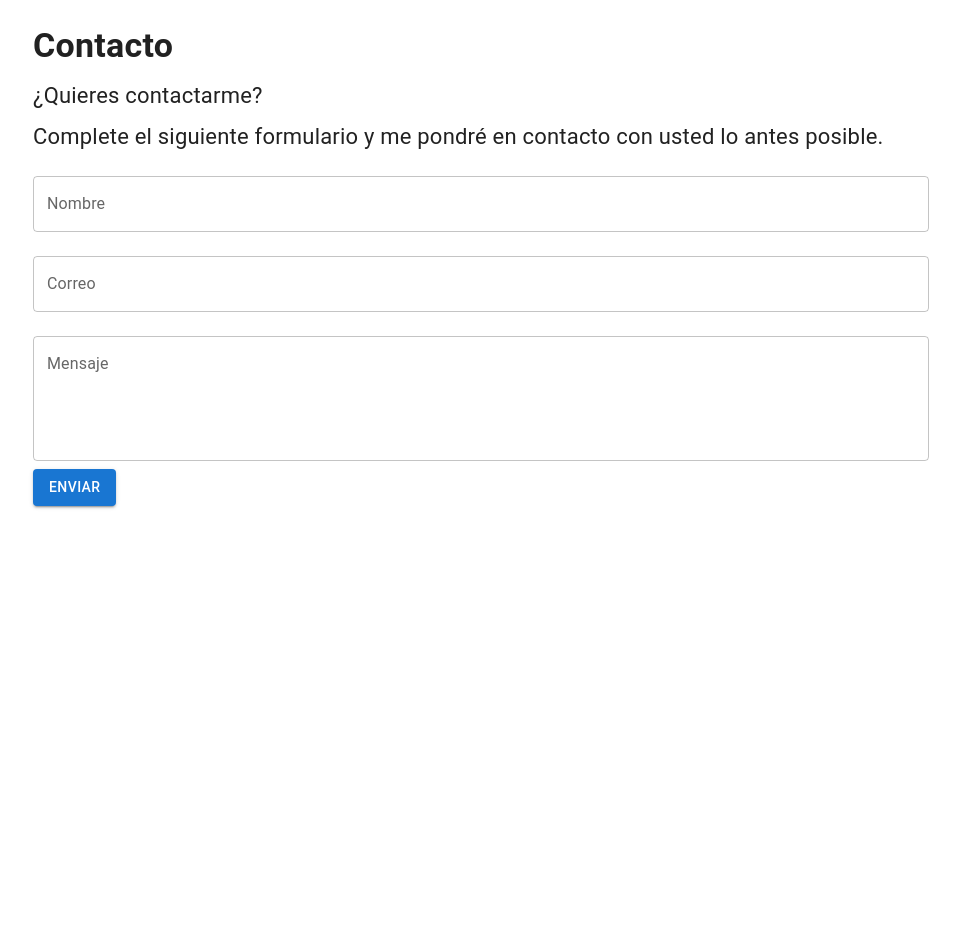
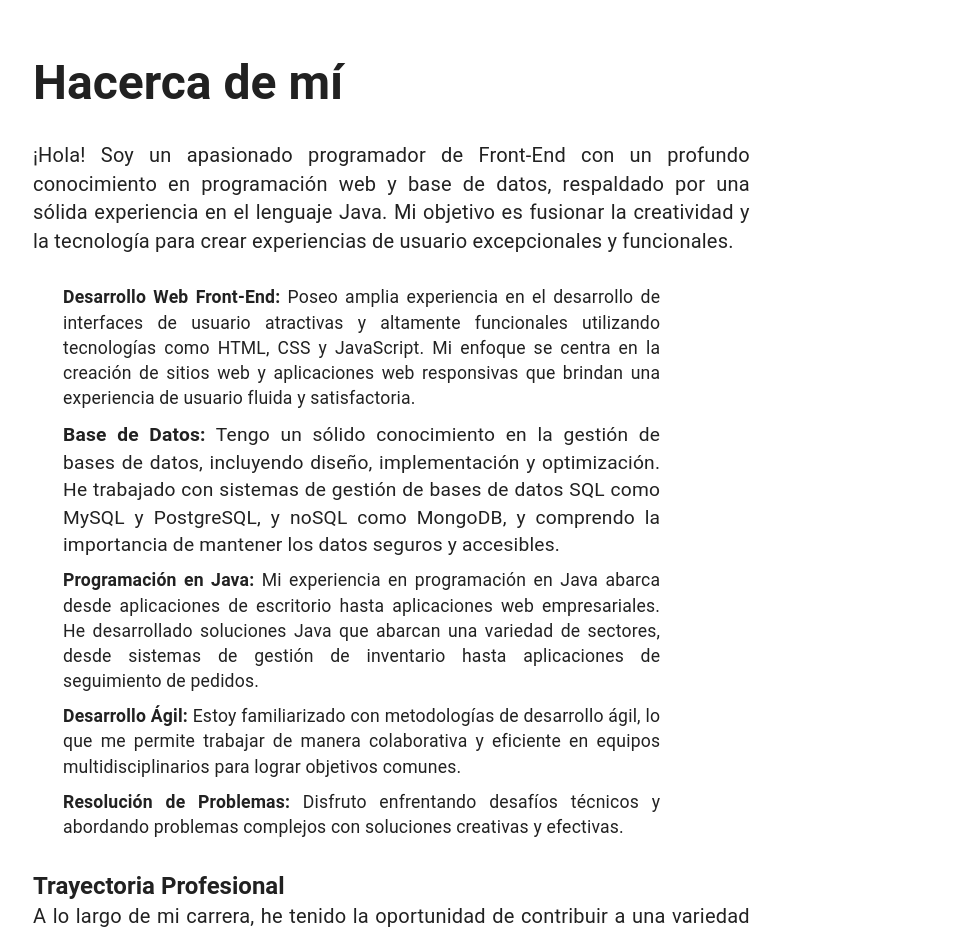
Before and after one commit to Minasuki/CV_Web, a React (Vite) app: page / in a window 1280 px wide. Shown: the top 934 px of the page, without its empty margins (159-1119 px from the left). Before the commit the page ends 800 px from the top, so only its background shows below. Built offline with nearby package versions, Linux system fonts and the light colour scheme.

Commit message:
Hacerca de mi listo

```diff
--- a/src/App.jsx
+++ b/src/App.jsx
@@ -3,6 +3,7 @@ import { Box, CssBaseline, ThemeProvider, createTheme } from "@mui/material";
 import { blueGrey } from '@mui/material/colors';
 import ContactoValido from './components/Contacto/ContactoValido';
 import ColorModeContext from './components/Theme/ColorMode';
+import HacercaDeMi from './components/HacercaDeMi/HacercaDeMi'
 
 function App() {
   const [mode, setMode] = React.useState("light");
@@ -47,10 +48,10 @@ function App() {
               alignItems: "center",
             }}
           >
-            {/* <Hero />
-            <Portafolio />
-            <Skills />
-            <HacercaDeMi /> */}
+            {/* <Hero /> */}
+            {/* <Portafolio /> */}
+            {/* <Skills /> */}
+            <HacercaDeMi />
             <ContactoValido />
             {/* <PieDePagina /> */}
           </Box>
--- /dev/null
+++ b/src/components/HacercaDeMi/HacercaDeMi.jsx
@@ -0,0 +1,73 @@
+import { Box, Typography } from "@mui/material";
+import { body2, principal, puntos, titulo } from "./styles";
+
+const HacercaDeMi = () => {
+  return (
+    <>
+      <Box sx={principal}>
+        <Typography variant="h3" fontWeight={700} padding={"30px 0"} sx={titulo}>
+          Hacerca de mí
+        </Typography>
+        <Typography variant="body2" sx={body2} fontSize={"1.25rem"}>
+          ¡Hola! Soy un apasionado programador de Front-End con un profundo
+          conocimiento en programación web y base de datos, respaldado por una
+          sólida experiencia en el lenguaje Java. Mi objetivo es fusionar la
+          creatividad y la tecnología para crear experiencias de usuario
+          excepcionales y funcionales.
+        </Typography>
+
+        <Box sx={puntos}>
+          <Typography variant="body2" fontSize={"1.1rem"}>
+            <b>Desarrollo Web Front-End:</b> Poseo amplia experiencia en el
+            desarrollo de interfaces de usuario atractivas y altamente
+            funcionales utilizando tecnologías como HTML, CSS y JavaScript. Mi
+            enfoque se centra en la creación de sitios web y aplicaciones web
+            responsivas que brindan una experiencia de usuario fluida y
+            satisfactoria.
+          </Typography>
+
+          <Typography variant="body2" fontSize={"1.2rem"}>
+            <b>Base de Datos:</b> Tengo un sólido conocimiento en la gestión de
+            bases de datos, incluyendo diseño, implementación y optimización. He
+            trabajado con sistemas de gestión de bases de datos SQL como MySQL y
+            PostgreSQL, y noSQL como MongoDB, y comprendo la importancia de
+            mantener los datos seguros y accesibles.
+          </Typography>
+
+          <Typography variant="body2" fontSize={"1.1rem"}>
+            <b>Programación en Java:</b> Mi experiencia en programación en Java
+            abarca desde aplicaciones de escritorio hasta aplicaciones web
+            empresariales. He desarrollado soluciones Java que abarcan una
+            variedad de sectores, desde sistemas de gestión de inventario hasta
+            aplicaciones de seguimiento de pedidos.
+          </Typography>
+
+          <Typography variant="body2" fontSize={"1.1rem"}>
+            <b>Desarrollo Ágil:</b> Estoy familiarizado con metodologías de
+            desarrollo ágil, lo que me permite trabajar de manera colaborativa y
+            eficiente en equipos multidisciplinarios para lograr objetivos
+            comunes.
+          </Typography>
+
+          <Typography variant="body2" fontSize={"1.1rem"}>
+            <b>Resolución de Problemas:</b> Disfruto enfrentando desafíos
+            técnicos y abordando problemas complejos con soluciones creativas y
+            efectivas.
+          </Typography>
+        </Box>
+
+        <Typography variant="h5" fontWeight={700}>Trayectoria Profesional</Typography>
+        <Typography variant="body2" sx={body2} fontSize={"1.25rem"}>
+          A lo largo de mi carrera, he tenido la oportunidad de contribuir a una
+          variedad de proyectos emocionantes que han requerido un enfoque
+          equilibrado entre la estética y la funcionalidad. Mi experiencia en el
+          desarrollo Front-End, junto con mis habilidades en base de datos y
+          Java, me ha permitido desempeñar un papel fundamental en la creación
+          de soluciones web sólidas.
+        </Typography>
+      </Box>
+    </>
+  );
+};
+
+export default HacercaDeMi;
--- /dev/null
+++ b/src/components/HacercaDeMi/styles.js
@@ -0,0 +1,44 @@
+export const principal = {
+    display: "flex",
+    width: "70%",
+    flexDirection: "column",
+    padding: "25px 0",
+    textAlign: "justify",
+
+    "@media(max-width: 1024px)": {
+      width: "90%",
+    },
+  };
+
+  export const puntos = {
+    display: "grid",
+    gap: "10px",
+    width: "60%",
+    padding: "30px 0 30px 30px",
+
+    "@media(max-width: 1280px)": {
+      width: "70%",
+    },
+
+    "@media(max-width: 1024px)": {
+      width: "90%",
+    },
+  };
+
+  export const body2 = {
+    width: "60%",
+
+    "@media(max-width: 1280px)": {
+      width: "80%",
+    },
+
+    "@media(max-width: 1024px)": {
+      width: "100%",
+    },
+  };
+
+  export const titulo = {
+    "@media(max-width: 540px)": {
+      fontSize: "2.75rem",
+    },
+  };
```
